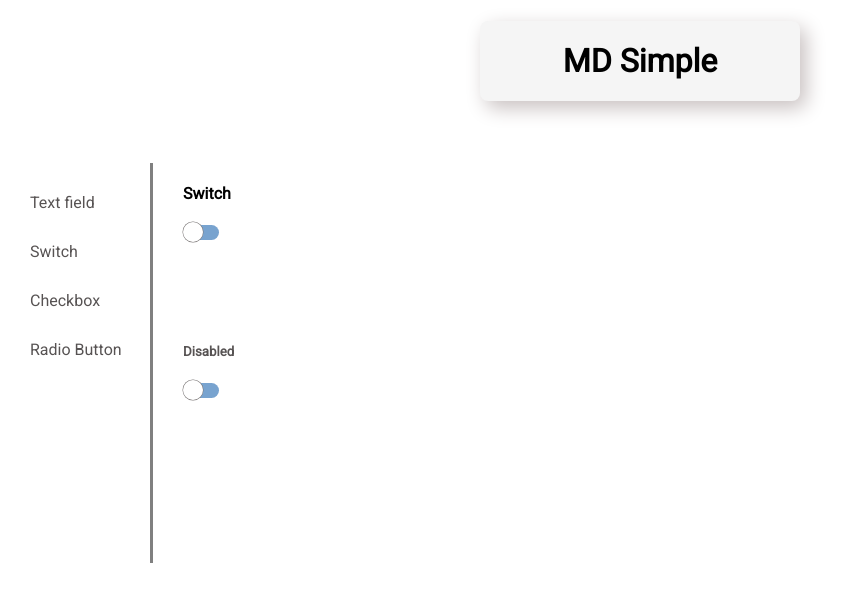
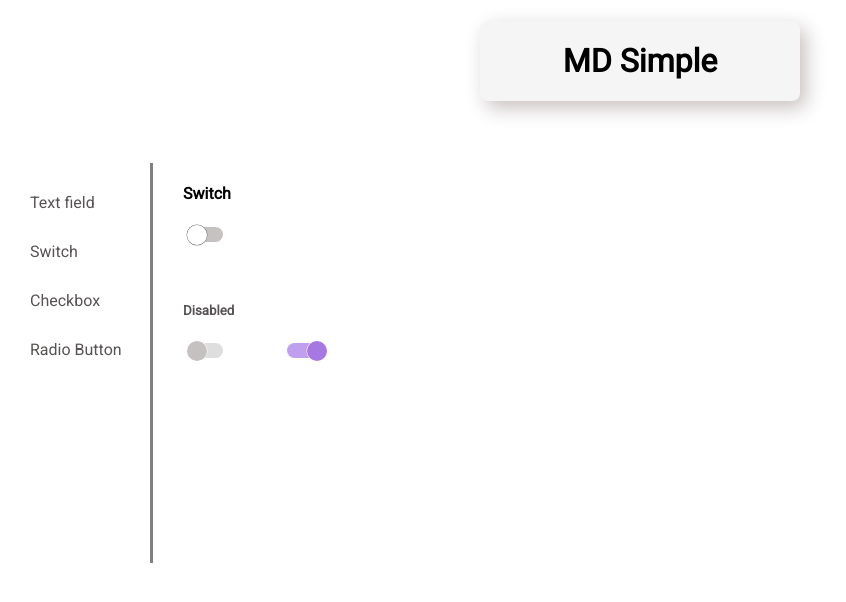
Before and after one commit to jonnasvensson/mandatory-uxdesign1, a React (Create React App) app: page /switch in a window 1280 px wide. Shown: the top 602 px of the page, without its empty margins (0-846 px from the left). Built offline with nearby package versions, Linux system fonts and the light colour scheme.

Commit message:
updated switch

```diff
--- a/src/MDsimple/Checkbox.module.css
+++ b/src/MDsimple/Checkbox.module.css
@@ -19,7 +19,6 @@
     border: 2px solid #0000008a;
     border-radius: 4px;
     appearance: none;
-    outline: 0;
     cursor: pointer;
 }
 
@@ -62,15 +61,10 @@
 
 .checkbox input[type="checkbox"]:checked:disabled {
     color: white;
-    border-color: grey;
-    background: grey;
+    border-color: #C6C1C1;
+    background: #C6C1C1;
 }
 
 .checkbox input[type="checkbox"]:disabled {
-    position: relative;
-    width: 24px;
-    height: 24px;
-    border: 2px solid #0000008a;
-    border-radius: 4px;
-    appearance: none;
+    border: 2px solid #C6C1C1;
 }
--- a/src/MDsimple/RadioButton.js
+++ b/src/MDsimple/RadioButton.js
@@ -24,8 +24,10 @@ export default function RadioButton({ disabled }) {
                     </label>
                     <input className={styles.input}
                     type="radio"
+                    checked
                     disabled />
                     <label className={styles.label}
+                    checked
                     disabled>
                     </label>
 
--- a/src/MDsimple/RadioButton.module.css
+++ b/src/MDsimple/RadioButton.module.css
@@ -50,24 +50,12 @@
     margin-top: 100px;
 }
 
-.input[type="radio"]:disabled+.label:disabled {
-    content: "";
-    display: inline-block;
-    height: 20px;
-    width: 20px;
-    border-radius: 100%;
-    border: 2px solid #E9D31B;
-    margin-right: 5px;
+.input[type="radio"][disabled]+.label {
+    border: 2px solid #C6C1C1;
+    cursor: default;
 }
 
-.input[type="radio"]:checked:disabled+.label:disabled::after {
-    content: "";
-    display: inline-block;
-    cursor: pointer;
-    height: 14px;
-    width: 14px;
-    border-radius: 100%;
-    background: #6200eeff;
-    position: absolute;
-    margin: 3px;
+.input[type="radio"]:disabled:checked+.label::after {
+    background: #C6C1C1;
+    cursor: default;
 }
--- a/src/MDsimple/Switch.js
+++ b/src/MDsimple/Switch.js
@@ -8,28 +8,20 @@ export default function Switch({ disabled }) {
         <>
             <div className={styles.container}>
                     <h4 className={styles.h4}>Switch</h4>
-                    <label
-                    className={styles.label}
-                    disabled={disabled}
-                    >
-                    <input
-                    className={styles.input}
-                    type="checkbox"
-                    disabled={disabled}
-                    />
-                    <div className={styles.slider}></div>
-                    </label>
-                <div className={styles.containerDis}>
-                    <h5 className={styles.h5}>Disabled</h5>
-                    <label
-                    className={styles.label}
-                    disabled>
-                    <input
-                    className={styles.input}
-                    type="checkbox"
-                    disabled />
-                    <div className={styles.slider}></div>
-                    </label>
+                    <input className={styles.input} type="checkbox"
+                    disabled={disabled} />
+                    <label className={styles.label}
+                    disabled={disabled}></label>
+                    <div className={styles.containerDis}>
+                        <h5 className={styles.h5}>Disabled</h5>
+                        <label className={styles.label}
+                        disabled></label>
+                        <input className={styles.input} type="checkbox"
+                        disabled />
+                        <label className={styles.label} style={{ marginLeft: 100 }}
+                        checked disabled></label>
+                        <input className={styles.input} type="checkbox"
+                        checked disabled />
                 </div>
             </div>
         </>
--- a/src/MDsimple/Switch.module.css
+++ b/src/MDsimple/Switch.module.css
@@ -12,40 +12,48 @@
     font-family: Roboto;
 }
 
-.label {
+.input {
+    appearance: none;
     width: 36px;
     height: 15px;
     border-radius: 8px;
-    background-color: #78A3CF;
-    position: relative;
-    display: inline-block;
+    background-color: #C6C2C2;
+    position: absolute;
+    cursor: pointer;
 }
 
-.input {
-    display: none;
-}
-
-.slider:before {
+.input::before {
+    content: "";
     position: absolute;
-    content: "";
     width: 20px;
     height: 20px;
     border-radius: 50%;
-    left: 0px;
-    bottom: -2px;
+    top: -2.5px;
     background-color: white;
     box-shadow: 0px 0px 0px 0.5px #787474;
     transition: 0.4s;
     cursor: pointer;
 }
 
-.input:checked+.slider {
+.input:checked {
+    appearance: none;
+    width: 36px;
+    height: 15px;
+    border-radius: 8px;
     background-color: #6200ee89;
-    border-radius: 50%;
-    border-radius: 8px;
+    position: absolute;
+    cursor: pointer;
 }
 
-.input:checked+.slider:before {
+.input:checked::before {
+    content: "";
+    position: absolute;
+    width: 20px;
+    height: 20px;
+    border-radius: 50%;
+    box-shadow: 0px 0px 0px 0.5px #787474;
+    transition: 0.4s;
+    cursor: pointer;
     background-color: #6200eeff;
     transform: translateX(20px);
 }
@@ -56,3 +64,24 @@
 .containerDis {
     margin-top: 100px;
 }
+
+.input:disabled {
+    background-color: #DFDEDE;
+}
+
+.input:disabled::before {
+    background-color: #C6C1C1;
+    box-shadow: 0px 0px 0px 0.5px white;
+    transition: 0.4s;
+    cursor: default;
+}
+
+.input:disabled:checked {
+    background-color: #C09FEF;
+    cursor: default;
+}
+
+.input:disabled:checked::before {
+    cursor: default;
+    background-color: #A678E1;
+}
--- a/src/MDsimple/TextField.js
+++ b/src/MDsimple/TextField.js
@@ -8,28 +8,23 @@ export default function TextField({ disabled }) {
         <>
             <div className={styles.container}>
                 <h4 className={styles.h4}>Text field</h4>
-                    <input
-                        className={styles.input}
+                <input className={styles.input}
                 type="text"
                 disabled={disabled}
-                        required
-                    />
-                    <label
-                        className={styles.label}
+                required />
+                <label className={styles.label}
                 disabled={disabled}>
                 Label
                 </label>
                 <div className={styles.containerTextFieldDis}>
                     <h5 className={styles.h5}>Disabled</h5>
-                    <input
-                        className={styles.inputDis}
+                    <input className={styles.input}
                     type="text"
                     disabled
-                        required
-                    />
+                    required />
                     <label
-                        className={styles.labelDis}
-                        disabled>
+                    className={styles.label}
+                    disabled >
                     Label
                     </label>
                 </div>
--- a/src/MDsimple/TextField.module.css
+++ b/src/MDsimple/TextField.module.css
@@ -52,19 +52,6 @@
     color: #575353;
 }
 
-.input:disabled+.label {
-    position: absolute;
-    width: 280px;
-    height: 56px;
-    border: none;
-    box-sizing: border-box;
-    border-radius: 0.3rem 0.3rem 0 0;
-    background-color: #E7E4E4;
-    font-size: 16px;
-    padding: 12px;
-    color: #A3A0A0;
-}
-
 
 /*  Disabled */
 
@@ -72,16 +59,7 @@
     margin-top: 100px;
 }
 
-.inputDis,
-.inputDis:disabled+.labelDis {
-    position: absolute;
-    width: 280px;
-    height: 56px;
-    border: none;
-    box-sizing: border-box;
-    border-radius: 0.3rem 0.3rem 0 0;
-    background-color: #E0E0E0;
-    font-size: 16px;
-    padding: 12px;
+.input:disabled+label {
+    background-color: #C6C1C1;
     color: #A3A0A0;
 }
```
Lines whose indentation alone changed are shown as unchanged.
